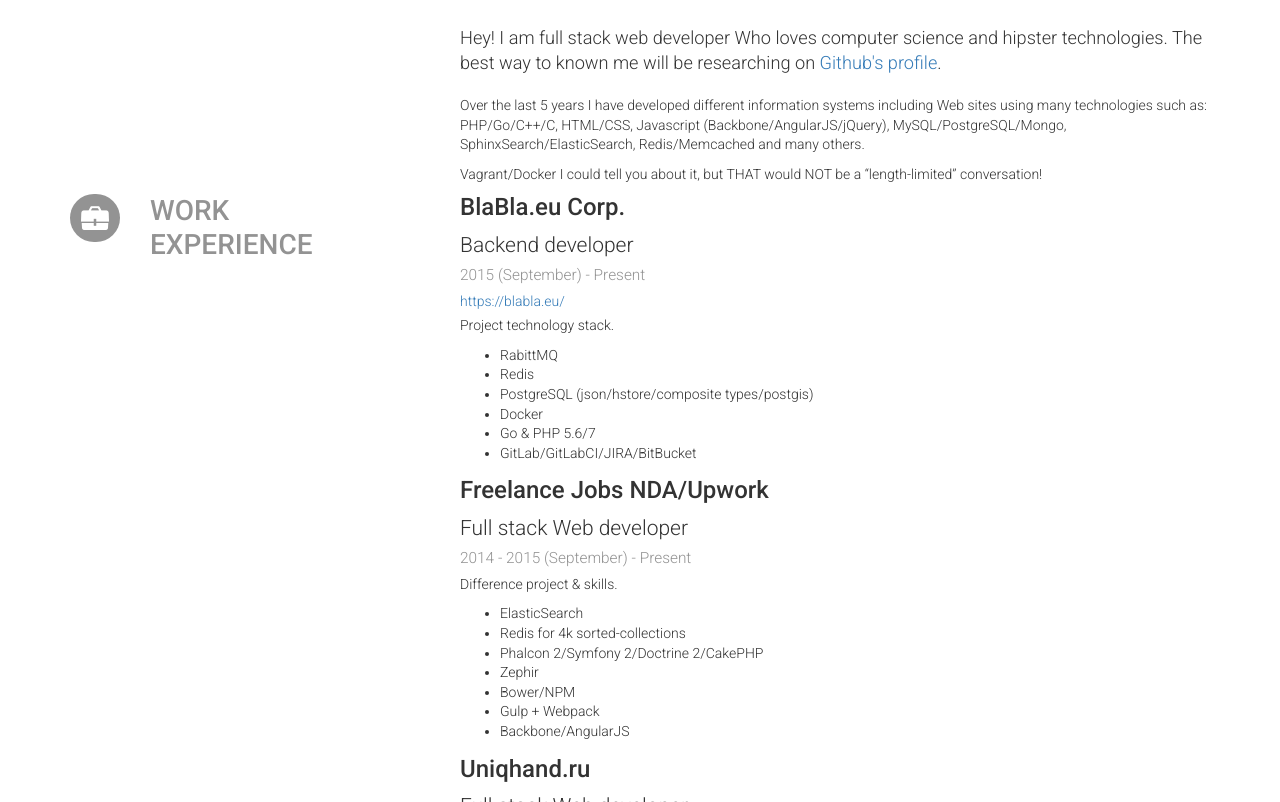
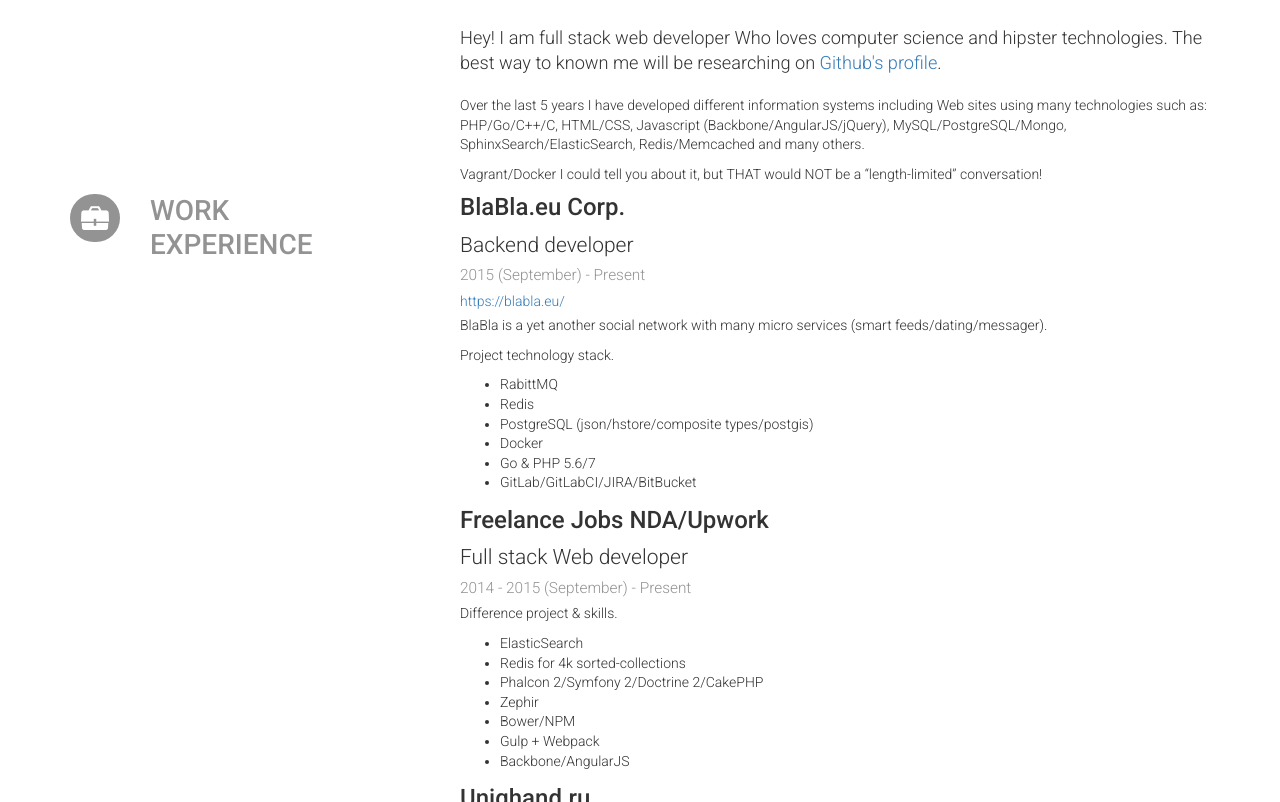
Before and after one commit to ovr/resume, a website: page index.html in a window 1280 px wide. Shown: the part 298-1100 px from the top of the page. Drawn offline with nearby package versions, Linux system fonts and the light colour scheme.

Commit message:
Upd resume...

```diff
--- a/index.html
+++ b/index.html
@@ -157,6 +157,7 @@
 					<a href="https://blabla.eu/">https://blabla.eu/</a>
 				</div>
 				<div class="summary">
+					<p>BlaBla is a yet another social network with many micro services (smart feeds/dating/messager).</p>
 					<p>Project technology stack.</p>
 				</div>
 				<ul class="highlights">
```
